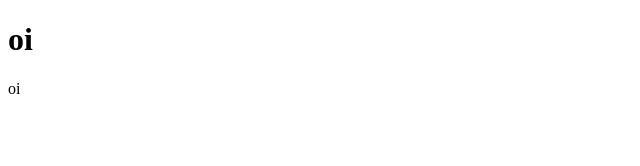
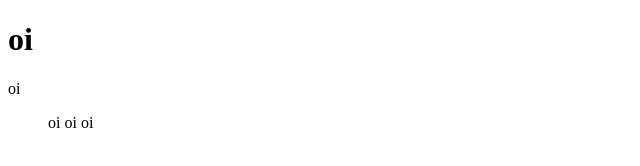
Before and after one commit to mateusangel/tes, a plain HTML site: page index.html in a window 1280 px wide. Shown: the full height of the page, 0-640 px from the left. Drawn offline with Linux system fonts and the light colour scheme.

Commit message:
colocando oi

```diff
--- a/index.html
+++ b/index.html
@@ -9,5 +9,11 @@
 <body>
     <h1>oi</h1>
     <p>oi</p>
+
+    <ul>
+        <l>oi</l>
+        <l>oi</l>
+        <l>oi</l>
+    </ul>
 </body>
 </html>
```
